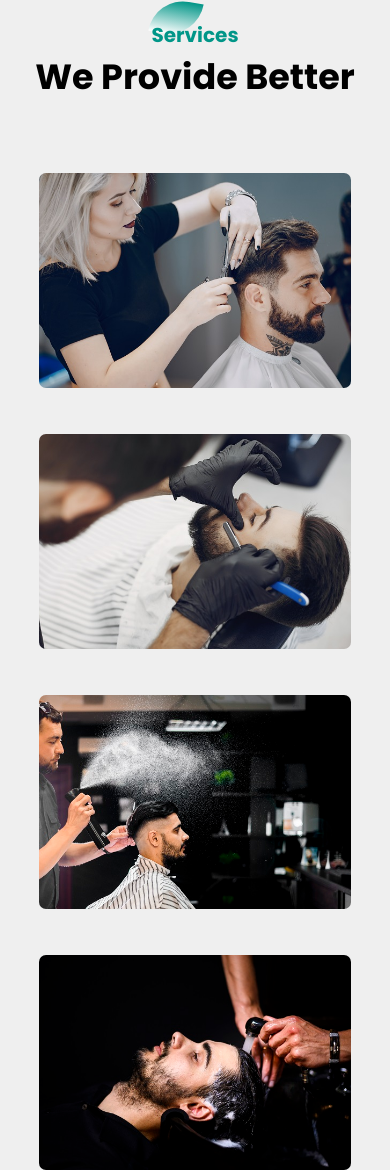
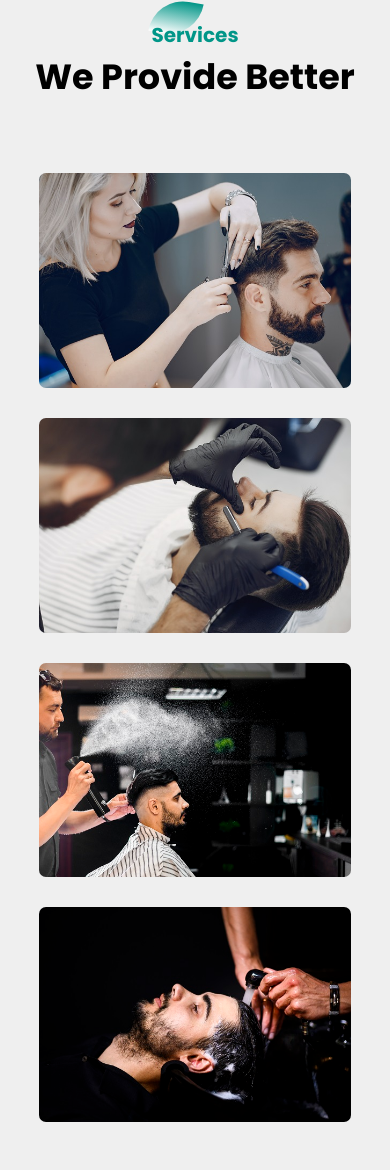
Before and after one commit to dev-sahab/barber-shop-design, a plain HTML site: page index.html in a window 390 px wide. Shown: the part 2318-3488 px from the top of the page. Drawn offline with nearby package versions, Linux system fonts and the light colour scheme; some packages are replaced by stand-ins of ours; a script that the page names is missing.

Commit message:
barber shop web design

```diff
--- a/style.css
+++ b/style.css
@@ -442,7 +442,7 @@ hr{
 
     /* Services */
     .sercive-box{
-        row-gap: 1em;
+        row-gap: inherit;
     }
     .single-service{
         flex-basis: 100%;
```
